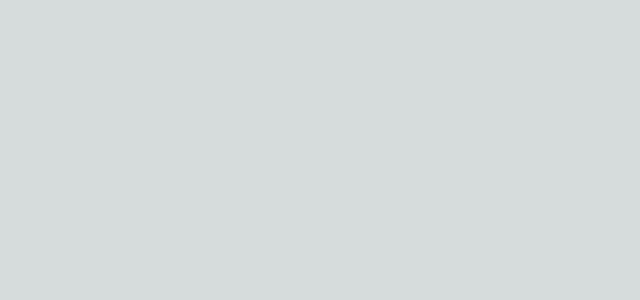
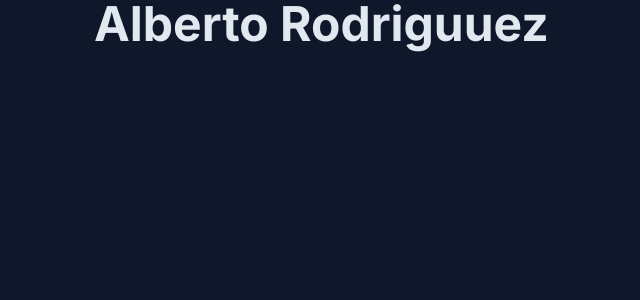
Before and after one commit to albertorg/portfolio-v2, a Next.js app: page / in a window 1280 px wide. Shown: the top 300 px of the page, without its empty margins (98-738 px from the left). Built offline with nearby package versions, Linux system fonts and the light colour scheme.

Commit message:
global styles

```diff
--- a/src/app/globals.css
+++ b/src/app/globals.css
@@ -2,26 +2,73 @@
 @tailwind components;
 @tailwind utilities;
 
-:root {
-  --foreground-rgb: 0, 0, 0;
-  --background-start-rgb: 214, 219, 220;
-  --background-end-rgb: 255, 255, 255;
+
+* {
+  border: 0;
+  box-sizing: border-box;
+  -webkit-font-smoothing: auto;
+  font-weight: inherit;
+  margin: 0;
+  outline: 0;
+  padding: 0;
+  text-decoration: none;
+  text-rendering: optimizeLegibility;
+  -webkit-appearance: none;
+  -moz-appearance: none;
+  appearance: none;
 }
 
-@media (prefers-color-scheme: dark) {
-  :root {
-    --foreground-rgb: 255, 255, 255;
-    --background-start-rgb: 0, 0, 0;
-    --background-end-rgb: 0, 0, 0;
-  }
+*,
+*:before,
+*:after {
+  -webkit-box-sizing: inherit;
+  -moz-box-sizing: inherit;
+  box-sizing: inherit;
+}
+
+html {
+  box-sizing: border-box;
+  min-height: 100%;
+  width: 100%;
+  box-sizing: border-box;
+  color: inherit;
+  padding: 0;
+  margin: 0;
 }
 
 body {
-  color: rgb(var(--foreground-rgb));
-  background: linear-gradient(
-      to bottom,
-      transparent,
-      rgb(var(--background-end-rgb))
-    )
-    rgb(var(--background-start-rgb));
+  box-sizing: border-box;
+  background-color: inherit;
+  width: 100%;
+  height: 100%;
+  scroll-behavior: smooth;
+  overscroll-behavior-y: none;
+  -webkit-overflow-scrolling: touch;
+  background-color: rgb(15, 23, 42);
+  color: rgb(148 163 184);
 }
+
+section {
+  margin: 0 auto;
+  padding: 100px 0;
+}
+
+p,
+a,
+b {
+  font-size: inherit;
+}
+
+a {
+  color: currentColor;
+  text-decoration: none;
+  display: inline-block;
+}
+
+a:hover {
+  cursor: pointer;
+}
+
+ul {
+  list-style: none;
+}
--- a/src/app/layout.tsx
+++ b/src/app/layout.tsx
@@ -1,11 +1,14 @@
+import { Metadata } from 'next'
+import { Inter, Open_Sans } from 'next/font/google'
 import './globals.css'
-import { Inter } from 'next/font/google'
 
 const inter = Inter({ subsets: ['latin'] })
 
-export const metadata = {
+export const metadata: Metadata = {
   title: 'Alberto Rodriguez | Web & Mobile',
   description: 'Generated by create next app',
+  keywords: '',
+  icons: ''
 }
 
 export default function RootLayout({
@@ -15,7 +18,10 @@ export default function RootLayout({
 }) {
   return (
     <html lang="en">
-      <body className={inter.className}>{children}</body>
+      <body className={`${inter.className}`}>
+        {children}
+      </body>
     </html>
   )
+
 }
--- a/src/app/page.tsx
+++ b/src/app/page.tsx
@@ -1,9 +1,11 @@
-import Image from 'next/image'
+
 
 export default function HomePage() {
   return (
-    <main >
-
+    <main className="container max-w-4xl text-white" >
+      <h1 className="text-5xl font-bold">
+        Alberto Rodriguuez
+      </h1>
     </main>
   )
 }
--- a/tailwind.config.js
+++ b/tailwind.config.js
@@ -6,13 +6,28 @@ module.exports = {
     './src/app/**/*.{js,ts,jsx,tsx,mdx}',
   ],
   theme: {
-    extend: {
-      backgroundImage: {
-        'gradient-radial': 'radial-gradient(var(--tw-gradient-stops))',
-        'gradient-conic':
-          'conic-gradient(from 180deg at 50% 50%, var(--tw-gradient-stops))',
+    extend: {},
+    colors: {
+      'base': {
+        100: 'rgb(15, 23, 42)',
+        200: 'rgb(19, 28, 49)'
       },
+      'primary': '#0693e3',
+      'primary-2': 'rgba(6,147,227,0.1)',
+      'gray': 'rgb(148 163 184)',
+      'white': 'rgb(226 232 240)'
     },
+    container: {
+      center: true
+    }
   },
   plugins: [],
 }
+
+// background-color: rgb(18 14 38);
+// background - color: rgb(26, 19, 54);
+
+
+// base 2: background-color: rgb(19 28 49);
+
+// 3: rgb(22 33 58)
```
